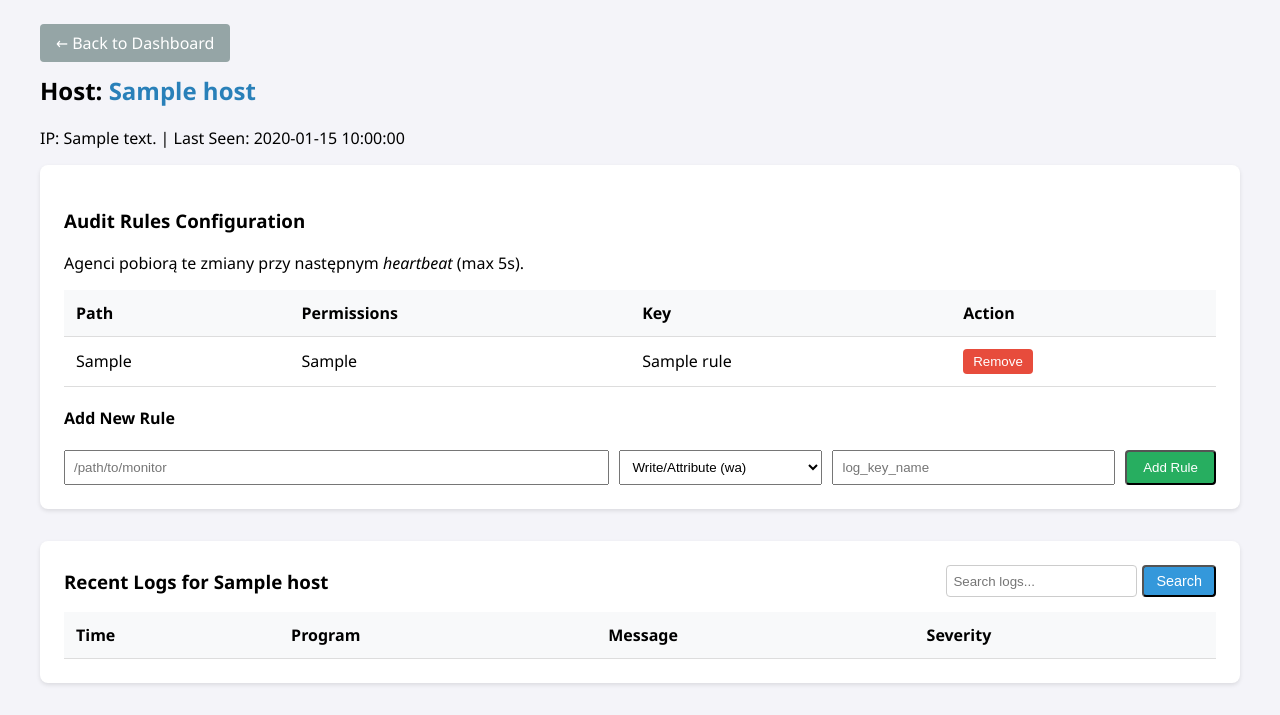
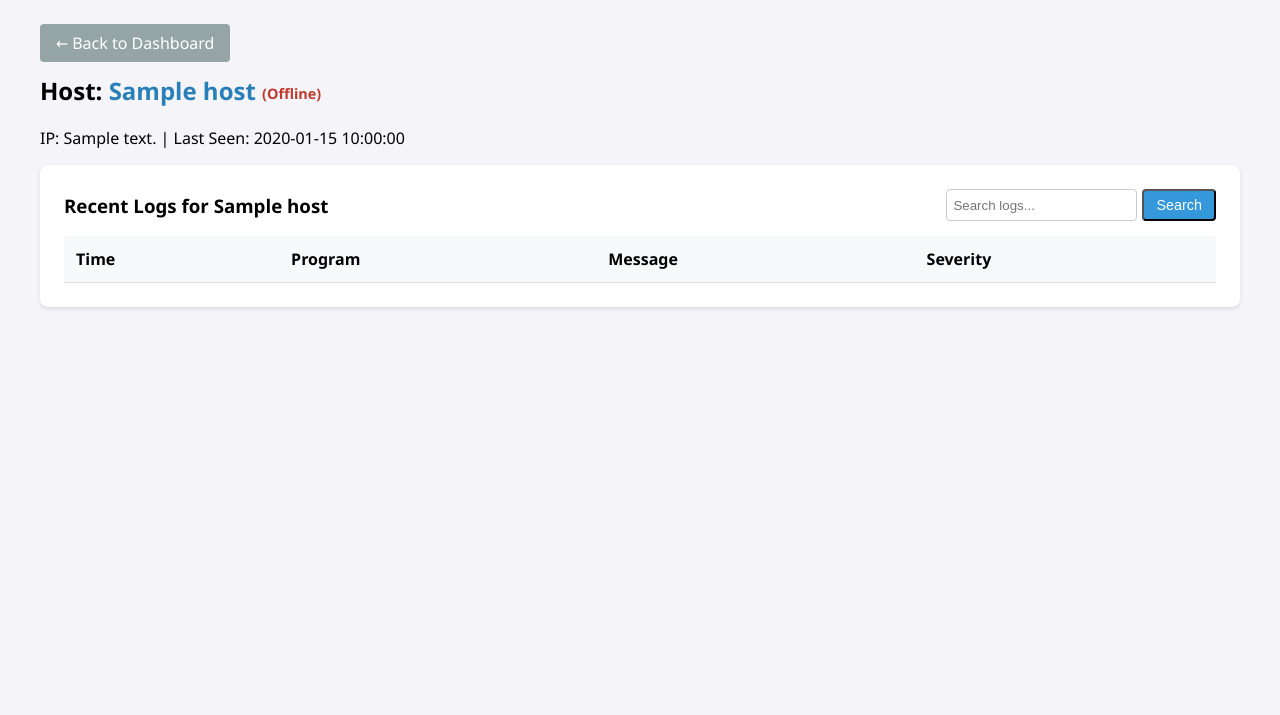
Before and after one commit to arturght06/kso-proj, a Flask app: page /host/1 in a window 1280 px wide. Shown: the part 94-809 px from the top of the page. After the commit the page ends 403 px from the top, so only its background shows below. Run offline with Flask 3, Linux system fonts and the light colour scheme; a user stored in the database is signed in; tables that the repository leaves empty hold one stand-in row (values such as "Sample post"); lists and menus that the app fills with data are empty; some libraries are stand-ins or nearby versions.

Commit message:
WS added to host_details

```diff
--- a/server/app.py
+++ b/server/app.py
@@ -36,73 +36,94 @@ def handle_disconnect():
     # Disconnect will automatically break the loop in start_monitoring (on emit error)
 
 @socketio.on('start_monitoring')
-def handle_start_monitoring():
+def handle_start_monitoring(data=None):
     """
-    The client calls it once, and it enters
-    continuous data streaming mode until the client disconnects.
+    Endpoint strumieniowania.
+    Jeśli data={'host_id': 123}, filtruje logi tylko dla tego hosta.
+    Jeśli data jest puste, wysyła wszystko (dla dashboardu).
     """
     user_sid = request.sid
-    print(f"[WS] Client {user_sid} requested monitoring stream.")
+    target_host_id = None
 
+    # Sprawdzamy, czy klient prosi o konkretnego hosta
+    if data and 'host_id' in data:
+        try:
+            target_host_id = int(data['host_id'])
+            print(f"[WS] Client {user_sid} monitoring SPECIFIC HOST: {target_host_id}")
+        except ValueError:
+            pass
+    else:
+        print(f"[WS] Client {user_sid} monitoring ALL HOSTS")
+
+    # Pobranie kursora początkowego
+    client_log_cursor = 0
     with app.app_context():
-        # 1. Initialize local state (log cursor)
         max_id = db.session.query(func.max(LogEntry.id)).scalar()
         client_log_cursor = max_id if max_id else 0
 
-    # Local cache of host statuses
     client_host_cache = {}
 
-    # The loop runs inside this websocket request
     while True:
         try:
-            # --- A. CHECK HOST STATUS ---
-            hosts = Host.query.all()
-            now = datetime.now(timezone.utc)
+            # OTWIERAMY KONTEKST W PĘTLI (zapobiega TimeoutError)
+            with app.app_context():
+                # --- A. STATUS HOSTÓW ---
+                # Sprawdzamy status wszystkich hostów (lub tylko tego jednego)
+                # Dla uproszczenia sprawdzamy wszystkie, bo narzut jest mały
+                hosts = Host.query.all()
+                now = datetime.datetime.now(datetime.timezone.utc)
 
-            for host in hosts:
-                is_online = False
-                if host.last_heartbeat:
-                    last_hb = host.last_heartbeat
-                    if last_hb.tzinfo is None:
-                        last_hb = last_hb.replace(tzinfo=timezone.utc)
-                    delta = (now - last_hb).total_seconds()
-                    is_online = delta < 60
+                for host in hosts:
+                    # Obliczanie statusu
+                    is_online = False
+                    if host.last_heartbeat:
+                        last_hb = host.last_heartbeat
+                        if last_hb.tzinfo is None:
+                            last_hb = last_hb.replace(tzinfo=datetime.timezone.utc)
+                        delta = (now - last_hb).total_seconds()
+                        is_online = delta < 60
 
-                prev_state = client_host_cache.get(host.id)
+                    # Sprawdź zmianę stanu
+                    prev_state = client_host_cache.get(host.id)
+                    if prev_state is None or prev_state != is_online:
+                        # Jeśli monitorujemy konkretnego hosta, wysyłamy update tylko dla niego
+                        # LUB jeśli monitorujemy wszystko (dashboard)
+                        if target_host_id is None or target_host_id == host.id:
+                            socketio.emit('host_status_update', {
+                                'host_id': host.id,
+                                'hostname': host.hostname,
+                                'is_online': is_online,
+                                'last_seen': host.last_heartbeat.strftime('%Y-%m-%d %H:%M:%S') if host.last_heartbeat else "Never"
+                            }, room=user_sid)
 
-                if prev_state is None or prev_state != is_online:
-                    socketio.emit('host_status_update', {
-                        'host_id': host.id,
-                        'hostname': host.hostname,
-                        'is_online': is_online,
-                        'last_seen': host.last_heartbeat.strftime('%H:%M:%S') if host.last_heartbeat else "Never"
-                    }, room=user_sid)
+                        client_host_cache[host.id] = is_online
 
-                    client_host_cache[host.id] = is_online
+                # --- B. NOWE LOGI ---
+                query = LogEntry.query.filter(LogEntry.id > client_log_cursor)
 
-            # --- B. CHECK FOR NEW LOGS ---
-            new_logs = LogEntry.query.filter(LogEntry.id > client_log_cursor).order_by(LogEntry.id.asc()).all()
+                # KLUCZOWA ZMIANA: Filtracja po hoście, jeśli wymagana
+                if target_host_id:
+                    query = query.filter_by(host_id=target_host_id)
 
-            if new_logs:
-                for log in new_logs:
-                    payload = {
-                        'timestamp': log.timestamp.strftime('%H:%M:%S'),
-                        'hostname': log.host.hostname,
-                        'program': log.program,
-                        'message': log.message,
-                        'severity': log.severity.value
-                    }
-                    socketio.emit('new_log', payload, room=user_sid)
-                    client_log_cursor = log.id
+                new_logs = query.order_by(LogEntry.id.asc()).all()
 
-            # --- C. SERVER BREATH ---
-            # This is crucial! socketio.sleep allows the server to handle other requests (heartbeat)
-            # during this infinite loop.
+                if new_logs:
+                    for log in new_logs:
+                        payload = {
+                            'timestamp': log.timestamp.strftime('%H:%M:%S'),
+                            'hostname': log.host.hostname,
+                            'program': log.program,
+                            'message': log.message,
+                            'severity': log.severity.value
+                        }
+                        socketio.emit('new_log', payload, room=user_sid)
+                        client_log_cursor = log.id
+
+            # Zamknięcie sesji DB następuje automatycznie po wyjściu z `with`
             socketio.sleep(2)
 
         except Exception as e:
-            # Emission error usually means the client disconnected
-            print(f"[WS] Loop stopped for {user_sid} (Disconnected/Error): {e}")
+            print(f"[WS] Loop stopped for {user_sid}: {e}")
             break
 
 
--- a/server/templates/dashboard.html
+++ b/server/templates/dashboard.html
@@ -9,7 +9,7 @@
         // 1. Gdy połączenie zostanie nawiązane, żądamy uruchomienia streamu
         socket.on('connect', function() {
             console.log("Connected via WebSockets. Requesting stream...");
-            socket.emit('start_monitoring');
+            socket.emit('start_monitoring', {});
         });
 
         // 2. Odbieranie statusu hosta (bez zmian)
--- a/server/templates/host_details.html
+++ b/server/templates/host_details.html
@@ -1,54 +1,81 @@
 {% extends "base.html" %}
 
 {% block content %}
+<script src="https://cdnjs.cloudflare.com/ajax/libs/socket.io/4.0.1/socket.io.js"></script>
+<script type="text/javascript">
+    document.addEventListener("DOMContentLoaded", function() {
+        var socket = io();
+
+        // Pobieramy ID hosta z szablonu Jinja do zmiennej JS
+        var currentHostId = {{ host.id }};
+
+        socket.on('connect', function() {
+            console.log("Connected. Requesting stream for Host ID: " + currentHostId);
+            // Wysyłamy żądanie monitorowania KONKRETNEGO hosta
+            socket.emit('start_monitoring', { 'host_id': currentHostId });
+        });
+
+        // 1. Aktualizacja statusu
+        socket.on('host_status_update', function(data) {
+            // Ignoruj, jeśli to update innego hosta (zabezpieczenie)
+            if (data.host_id !== currentHostId) return;
+
+            var statusSpan = document.getElementById("host-status");
+            var lastSeenSpan = document.getElementById("host-last-seen");
+
+            if (statusSpan) {
+                if (data.is_online) {
+                    statusSpan.style.color = "#27ae60"; // Zielony
+                    statusSpan.innerText = "(Online)";
+                } else {
+                    statusSpan.style.color = "#c0392b"; // Czerwony
+                    statusSpan.innerText = "(Offline)";
+                }
+            }
+            if (lastSeenSpan) {
+                lastSeenSpan.innerText = data.last_seen;
+            }
+        });
+
+        // 2. Nowe logi
+        socket.on('new_log', function(data) {
+            var tableBody = document.querySelector("#logs-table tbody");
+            var row = tableBody.insertRow(0);
+
+            // Animacja podświetlenia nowego wiersza
+            row.style.backgroundColor = "#fff3cd";
+            setTimeout(() => { row.style.transition = "background 1s"; row.style.backgroundColor = "transparent"; }, 500);
+
+            var color = 'black';
+            if(data.severity === 'critical') color = 'red';
+            else if(data.severity === 'warning') color = 'orange';
+
+            row.innerHTML = `
+                <td>${data.timestamp}</td>
+                <td>${data.program}</td>
+                <td style="font-family: monospace; font-size: 0.9em;">${data.message.substring(0, 120)}...</td>
+                <td style="color: ${color}">${data.severity}</td>
+            `;
+
+            if(tableBody.rows.length > 50) {
+                tableBody.deleteRow(50);
+            }
+        });
+    });
+</script>
+
 <div style="margin-bottom: 20px;">
     <a href="{{ url_for('dashboard') }}" class="btn" style="background: #95a5a6;">&larr; Back to Dashboard</a>
 </div>
 
-<h2>Host: <span style="color: #2980b9;">{{ host.hostname }}</span></h2>
-<p>IP: {{ host.ip_address }} | Last Seen: {{ host.last_heartbeat.strftime('%Y-%m-%d %H:%M:%S') }}</p>
+<h2>
+    Host: <span style="color: #2980b9;">{{ host.hostname }}</span>
+    <span id="host-status" style="font-size: 0.6em; vertical-align: middle; color: {{ '#27ae60' if host.is_online else '#c0392b' }}">
+        {{ '(Online)' if host.is_online else '(Offline)' }}
+    </span>
+</h2>
 
-<div class="card">
-    <h3>Audit Rules Configuration</h3>
-    <p>Agenci pobiorą te zmiany przy następnym <i>heartbeat</i> (max 5s).</p>
-
-    <table>
-        <thead>
-            <tr>
-                <th>Path</th>
-                <th>Permissions</th>
-                <th>Key</th>
-                <th>Action</th>
-            </tr>
-        </thead>
-        <tbody>
-            {% for rule in host.rules %}
-            <tr>
-                <td>{{ rule.path }}</td>
-                <td>{{ rule.permissions }}</td>
-                <td>{{ rule.key_label }}</td>
-                <td>
-                    <form action="{{ url_for('delete_rule_from_host', host_id=host.id, rule_id=rule.id) }}" method="POST" style="display:inline;">
-                        <button type="submit" style="background: #e74c3c; color: white; border: none; padding: 5px 10px; cursor: pointer; border-radius: 4px;">Remove</button>
-                    </form>
-                </td>
-            </tr>
-            {% endfor %}
-        </tbody>
-    </table>
-
-    <h4 style="margin-top: 20px;">Add New Rule</h4>
-    <form action="{{ url_for('add_rule_to_host', host_id=host.id) }}" method="POST" style="display: flex; gap: 10px;">
-        <input type="text" name="path" placeholder="/path/to/monitor" required style="flex: 2; padding: 8px;">
-        <select name="permissions" style="padding: 8px;">
-            <option value="wa">Write/Attribute (wa)</option>
-            <option value="rwxa">Read/Write/Exec/Attr (rwxa)</option>
-            <option value="x">Execute (x)</option>
-        </select>
-        <input type="text" name="key_label" placeholder="log_key_name" required style="flex: 1; padding: 8px;">
-        <button type="submit" class="btn" style="background: #27ae60;">Add Rule</button>
-    </form>
-</div>
+<p>IP: {{ host.ip_address }} | Last Seen: <span id="host-last-seen">{{ host.last_heartbeat.strftime('%Y-%m-%d %H:%M:%S') }}</span></p>
 
 <div class="card">
     <div style="display: flex; justify-content: space-between; align-items: center; margin-bottom: 15px;">
```
